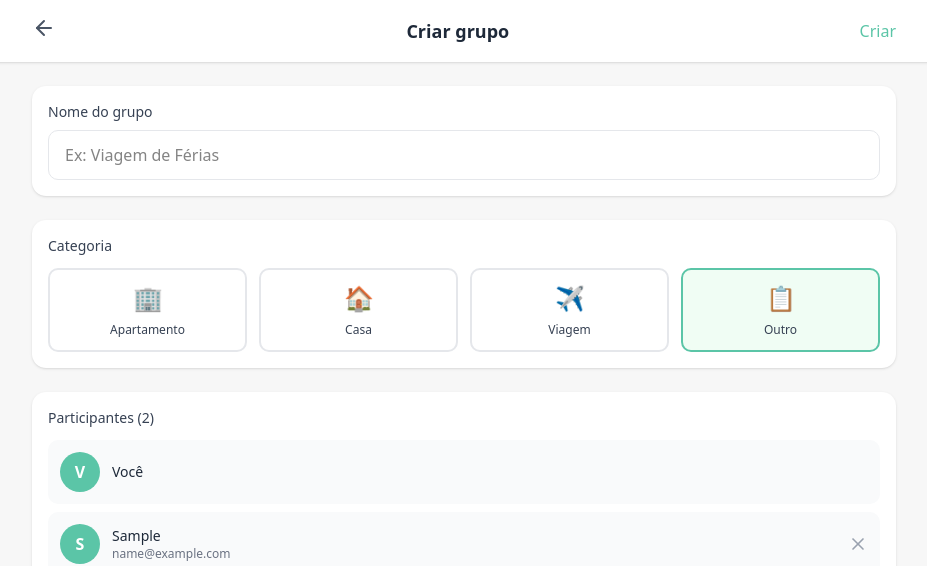
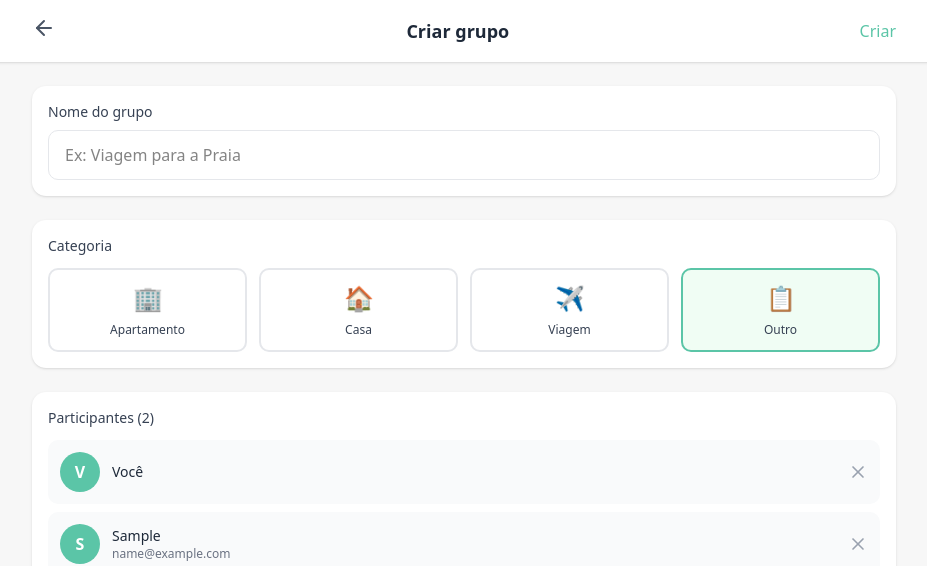
Before and after one commit to brunomafra-dev/divide-ai, a Next.js app: page /create-group in a window 1280 px wide. Both pictures are taken after typing "Sample", "name@example.com" into the empty fields and a click on the button "Adicionar participante". Shown: the top 566 px of the page, without its empty margins (176-1103 px from the left). Built offline with nearby package versions, Linux system fonts and the light colour scheme; no server answers.

Commit message:
Update page.tsx

```diff
--- a/src/app/create-group/page.tsx
+++ b/src/app/create-group/page.tsx
@@ -17,8 +17,13 @@ export default function CreateGroup() {
 
   const [groupName, setGroupName] = useState('')
   const [category, setCategory] = useState<'apartment' | 'house' | 'trip' | 'other'>('other')
+
   const [participants, setParticipants] = useState<Participant[]>([
-    { id: '1', name: 'Você', email: '' }
+    {
+      id: crypto.randomUUID(), // Agora usa UUID real
+      name: 'Você',
+      email: ''
+    }
   ])
 
   const [newParticipantName, setNewParticipantName] = useState('')
@@ -30,14 +35,14 @@ export default function CreateGroup() {
     { id: 'apartment', label: 'Apartamento', icon: '🏢' },
     { id: 'house', label: 'Casa', icon: '🏠' },
     { id: 'trip', label: 'Viagem', icon: '✈️' },
-    { id: 'other', label: 'Outro', icon: '📋' },
+    { id: 'other', label: 'Outro', icon: '📋' }
   ]
 
   const addParticipant = () => {
     if (!newParticipantName.trim()) return
 
     const newP: Participant = {
-      id: Date.now().toString(),
+      id: crypto.randomUUID(),
       name: newParticipantName.trim(),
       email: newParticipantEmail.trim() || undefined
     }
@@ -48,18 +53,19 @@ export default function CreateGroup() {
   }
 
   const removeParticipant = (id: string) => {
-    if (id === '1') return
+    // Não pode remover você mesmo
+    if (participants.length === 1) return
     setParticipants(participants.filter(p => p.id !== id))
   }
 
   const handleCreateGroup = async () => {
     if (!groupName.trim()) {
-      alert("⚠️ O grupo precisa de um nome")
+      alert('⚠️ O grupo precisa de um nome')
       return
     }
 
     if (participants.length < 2) {
-      alert("⚠️ O grupo precisa de pelo menos 2 participantes")
+      alert('⚠️ O grupo precisa de pelo menos 2 participantes')
       return
     }
 
@@ -67,19 +73,19 @@ export default function CreateGroup() {
 
     const groupId = crypto.randomUUID()
 
-    const { error } = await supabase.from("groups").insert({
+    const { error } = await supabase.from('groups').insert({
       id: groupId,
       name: groupName,
       category: category,
       total_spent: 0,
       balance: 0,
-      participants: participants, // JSONB
+      participants: participants, // JSONB no Supabase
       created_at: new Date().toISOString()
     })
 
     if (error) {
       console.error(error)
-      alert("Erro ao criar grupo!")
+      alert('Erro ao criar grupo!')
       setLoading(false)
       return
     }
@@ -97,6 +103,7 @@ export default function CreateGroup() {
               <ArrowLeft className="w-6 h-6" />
             </button>
           </Link>
+
           <h1 className="text-lg font-semibold text-gray-800">Criar grupo</h1>
 
           <button
@@ -104,13 +111,14 @@ export default function CreateGroup() {
             disabled={loading}
             className="text-[#5BC5A7] font-medium hover:text-[#4AB396]"
           >
-            {loading ? "Criando..." : "Criar"}
+            {loading ? 'Criando...' : 'Criar'}
           </button>
         </div>
       </header>
 
       <main className="max-w-4xl mx-auto px-4 py-6 space-y-6">
-        {/* Nome do Grupo */}
+
+        {/* Nome */}
         <div className="bg-white rounded-xl p-4 shadow-sm">
           <label className="block text-sm font-medium text-gray-700 mb-2">
             Nome do grupo
@@ -118,8 +126,8 @@ export default function CreateGroup() {
           <input
             type="text"
             value={groupName}
-            onChange={(e) => setGroupName(e.target.value)}
-            placeholder="Ex: Viagem de Férias"
+            onChange={e => setGroupName(e.target.value)}
+            placeholder="Ex: Viagem para a Praia"
             className="w-full px-4 py-3 border border-gray-200 rounded-lg focus:ring-2 focus:ring-[#5BC5A7] focus:outline-none"
           />
         </div>
@@ -129,15 +137,16 @@ export default function CreateGroup() {
           <label className="block text-sm font-medium text-gray-700 mb-3">
             Categoria
           </label>
+
           <div className="grid grid-cols-4 gap-3">
-            {categories.map((cat) => (
+            {categories.map(cat => (
               <button
                 key={cat.id}
                 onClick={() => setCategory(cat.id as any)}
                 className={`flex flex-col items-center gap-2 p-3 rounded-lg border-2 transition-all ${
                   category === cat.id
-                    ? "border-[#5BC5A7] bg-green-50"
-                    : "border-gray-200 hover:border-gray-300"
+                    ? 'border-[#5BC5A7] bg-green-50'
+                    : 'border-gray-200 hover:border-gray-300'
                 }`}
               >
                 <span className="text-2xl">{cat.icon}</span>
@@ -154,20 +163,26 @@ export default function CreateGroup() {
           </label>
 
           <div className="space-y-2 mb-4">
-            {participants.map((p) => (
+            {participants.map(p => (
               <div key={p.id} className="flex items-center justify-between p-3 bg-gray-50 rounded-lg">
                 <div className="flex items-center gap-3">
                   <div className="w-10 h-10 bg-[#5BC5A7] rounded-full flex items-center justify-center">
-                    <span className="text-white font-semibold">{p.name.charAt(0).toUpperCase()}</span>
+                    <span className="text-white font-semibold">
+                      {p.name.charAt(0).toUpperCase()}
+                    </span>
                   </div>
+
                   <div>
                     <p className="text-sm font-medium text-gray-800">{p.name}</p>
                     {p.email && <p className="text-xs text-gray-500">{p.email}</p>}
                   </div>
                 </div>
 
-                {p.id !== "1" && (
-                  <button onClick={() => removeParticipant(p.id)} className="text-gray-400 hover:text-red-500">
+                {participants.length > 1 && (
+                  <button
+                    onClick={() => removeParticipant(p.id)}
+                    className="text-gray-400 hover:text-red-500"
+                  >
                     <X className="w-5 h-5" />
                   </button>
                 )}
@@ -175,12 +190,12 @@ export default function CreateGroup() {
             ))}
           </div>
 
-          {/* Add participant */}
+          {/* Adicionar participante */}
           <div className="space-y-2 pt-4 border-t border-gray-200">
             <input
               type="text"
               value={newParticipantName}
-              onChange={(e) => setNewParticipantName(e.target.value)}
+              onChange={e => setNewParticipantName(e.target.value)}
               placeholder="Nome do participante"
               className="w-full px-4 py-2 border border-gray-200 rounded-lg focus:ring-2 focus:ring-[#5BC5A7]"
             />
@@ -188,7 +203,7 @@ export default function CreateGroup() {
             <input
               type="email"
               value={newParticipantEmail}
-              onChange={(e) => setNewParticipantEmail(e.target.value)}
+              onChange={e => setNewParticipantEmail(e.target.value)}
               placeholder="Email (opcional)"
               className="w-full px-4 py-2 border border-gray-200 rounded-lg focus:ring-2 focus:ring-[#5BC5A7]"
             />
@@ -208,8 +223,9 @@ export default function CreateGroup() {
           disabled={loading}
           className="w-full py-4 bg-[#5BC5A7] text-white rounded-xl font-medium hover:bg-[#4AB396]"
         >
-          {loading ? "Criando grupo..." : "Criar grupo"}
+          {loading ? 'Criando grupo...' : 'Criar grupo'}
         </button>
+
       </main>
     </div>
   )
```
